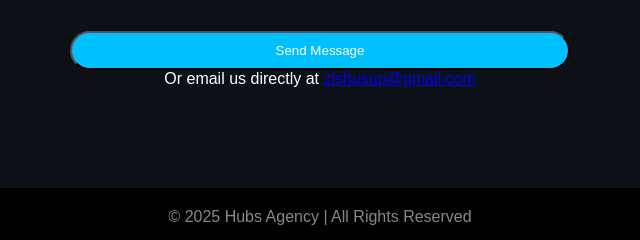
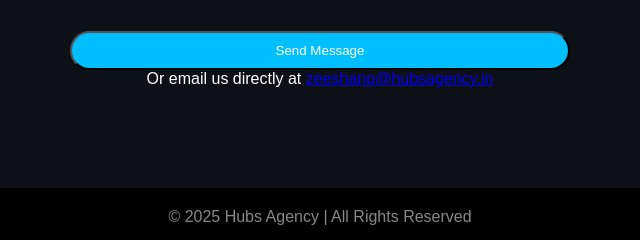
Before and after one commit to hubsxzry/hubsagency, a plain HTML site: page index.html in a window 1280 px wide. Shown: the part 2076-2316 px from the top of the page, 320-960 px from the left. Drawn offline with Linux system fonts and the light colour scheme.

Commit message:
Update index.html

```diff
--- a/index.html
+++ b/index.html
@@ -73,7 +73,7 @@
       <textarea name="message" placeholder="Your Message" required></textarea>
       <button type="submit" class="btn">Send Message</button>
     </form>
-    <p class="email-note">Or email us directly at <a href="mailto:zishusup@gmail.com">zishusup@gmail.com</a></p>
+    <p class="email-note">Or email us directly at <a href="mailto:zeeshan@hubsagency.in">zeeshanp@hubsagency.in</a></p>
   </section>
 
   <footer>
```
